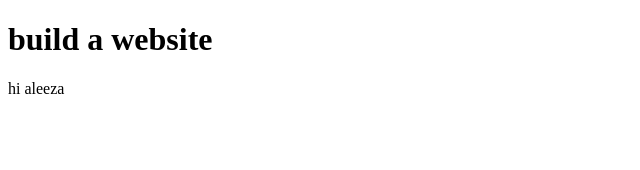
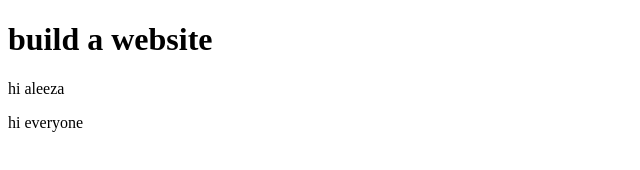
Before and after one commit to sharlaa/winterclub2022, a plain HTML site: page index.html in a window 1280 px wide. Shown: the full height of the page, 0-640 px from the left. Drawn offline with Linux system fonts and the light colour scheme.

Commit message:
everyone

```diff
--- a/index.html
+++ b/index.html
@@ -9,6 +9,7 @@
 <body>
     <h1>build a website</h1>
     <P>hi aleeza</P>
+    <p> hi everyone </p>
 
 </body>
 </html>
```
